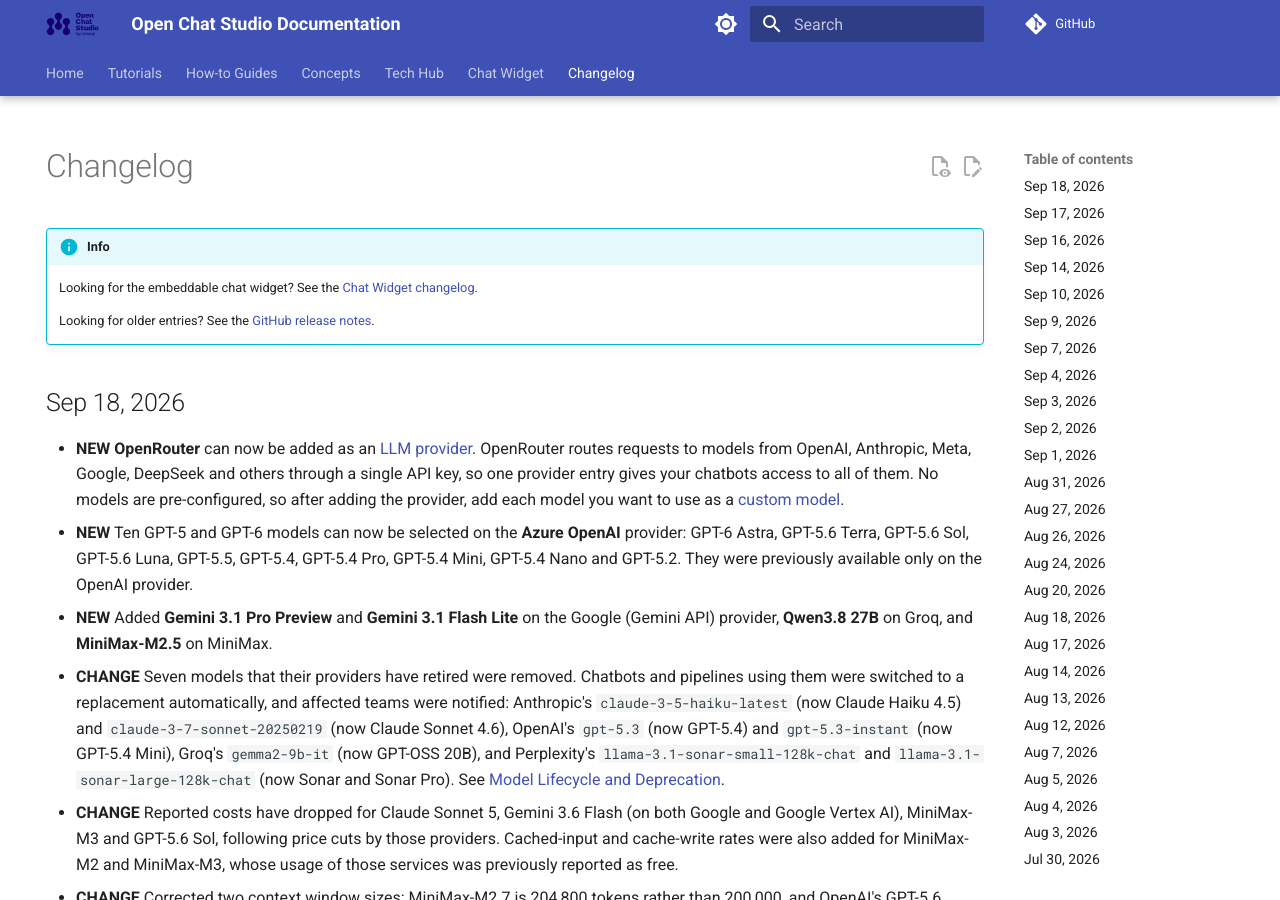
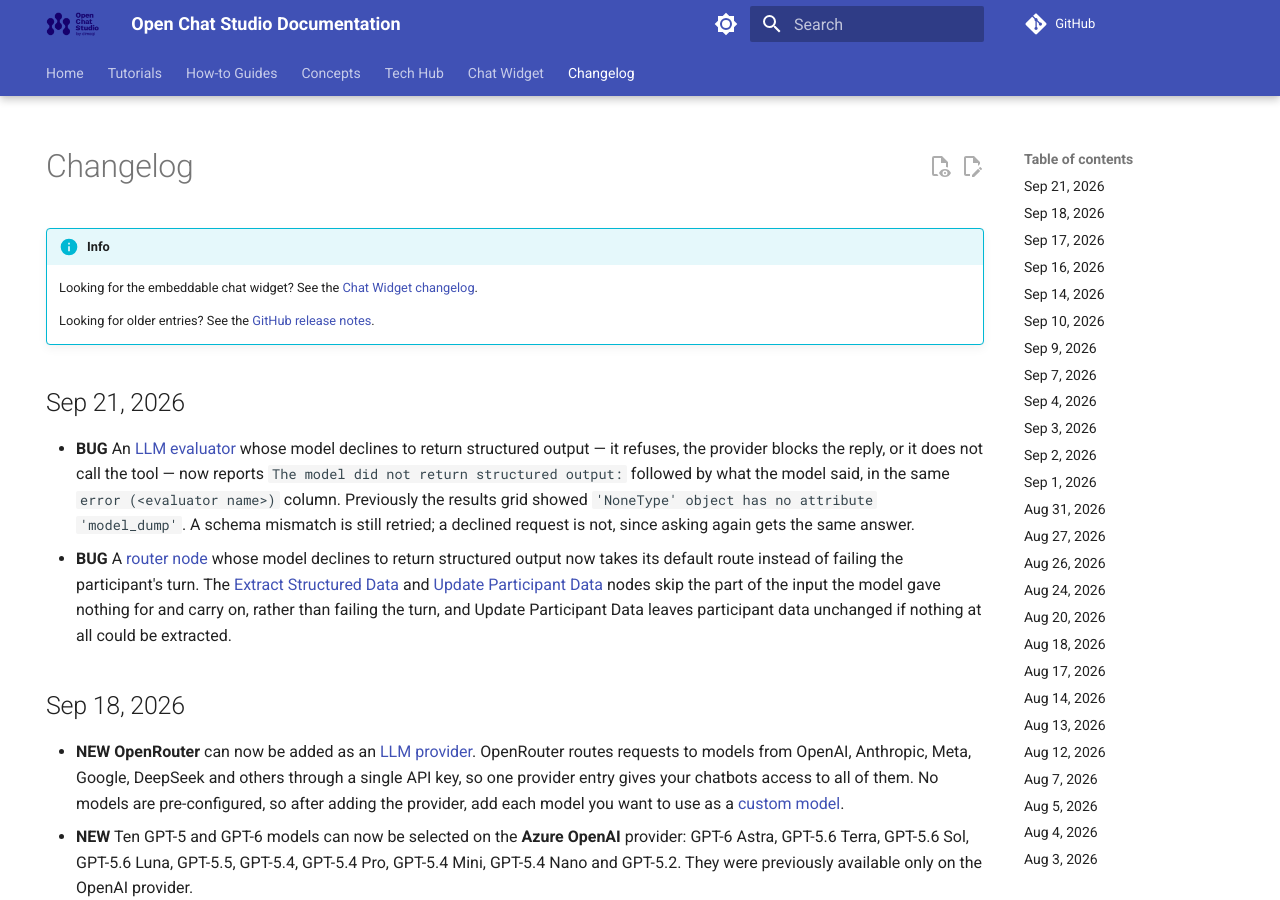
Before and after one commit to dimagi/open-chat-studio-docs, an MkDocs documentation site: the page built from docs/changelog.md, in a window 1280 px wide and 900 px high. Built offline with MkDocs 1.6.1 and Material for MkDocs 9.7.7, drawn with Linux system fonts in a browser that asks for light colours; a script that is not in the unit is left out; comment, search, counter and statistics services are not loaded.

Commit message:
update changelog and docs from OCS PR #4556
Co-Authored-By: Claude Opus 5 (1M context) <noreply@anthropic.com>

```diff
--- a/docs/changelog.md
+++ b/docs/changelog.md
@@ -10,6 +10,10 @@ hide:
     Looking for the embeddable chat widget? See the [Chat Widget changelog](chat_widget/changelog.md).
 
     Looking for older entries? See the [GitHub release notes](https://github.com/dimagi/open-chat-studio-docs/releases).
+
+## Sep 21, 2026
+* **BUG** An [LLM evaluator](concepts/evaluations/evaluators.md) whose model declines to return structured output — it refuses, the provider blocks the reply, or it does not call the tool — now reports `The model did not return structured output:` followed by what the model said, in the same `error (<evaluator name>)` column. Previously the results grid showed `'NoneType' object has no attribute 'model_dump'`. A schema mismatch is still retried; a declined request is not, since asking again gets the same answer.
+* **BUG** A [router node](concepts/pipelines/router_nodes.md) whose model declines to return structured output now takes its default route instead of failing the participant's turn. The [Extract Structured Data](concepts/pipelines/nodes.md#extract-structured-data-node) and [Update Participant Data](concepts/pipelines/nodes.md#update-participant-data-node) nodes skip the part of the input the model gave nothing for and carry on, rather than failing the turn, and Update Participant Data leaves participant data unchanged if nothing at all could be extracted.
 
 ## Sep 18, 2026
 * **NEW** **OpenRouter** can now be added as an [LLM provider](concepts/team/llm_providers.md). OpenRouter routes requests to models from OpenAI, Anthropic, Meta, Google, DeepSeek and others through a single API key, so one provider entry gives your chatbots access to all of them. No models are pre-configured, so after adding the provider, add each model you want to use as a [custom model](how-to/add_custom_llm_model.md#openrouter-models).
```
Also changed, not shown: docs/concepts/evaluations/evaluators.md (+2 -0 lines), docs/concepts/pipelines/nodes.md (+4 -0 lines), docs/concepts/pipelines/router_nodes.md (+1 -0 lines), docs/how-to/evaluations/realtime_llm_judge.md (+1 -1 lines), docs/how-to/routers/index.md (+1 -1 lines).
